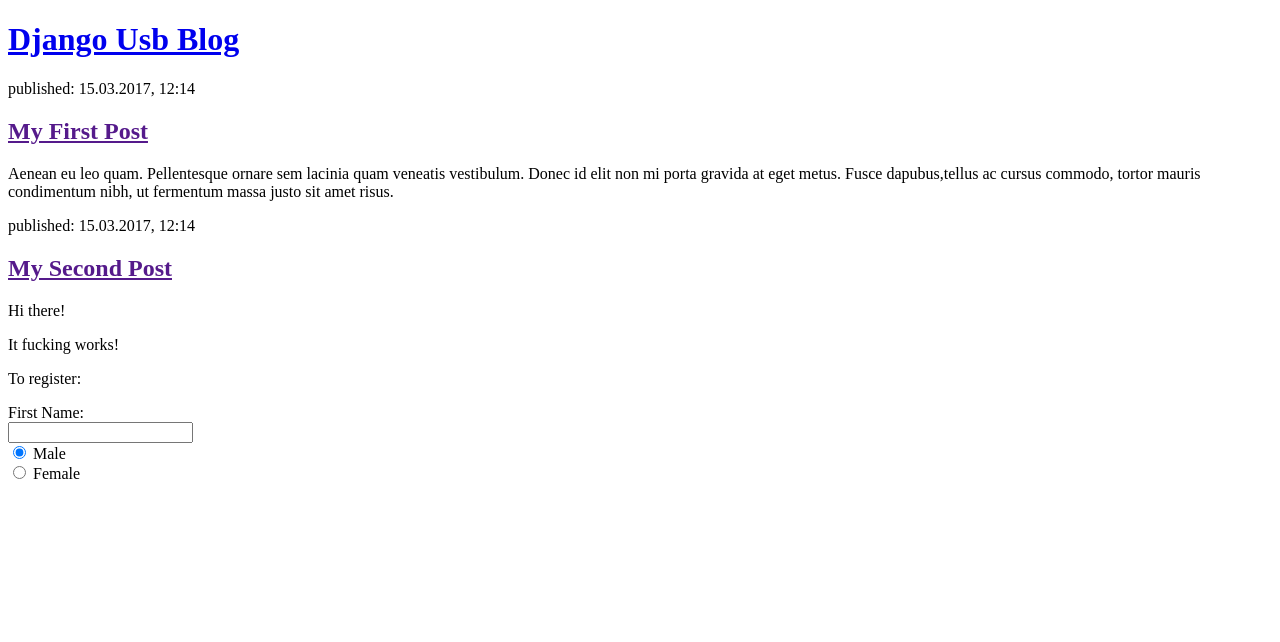
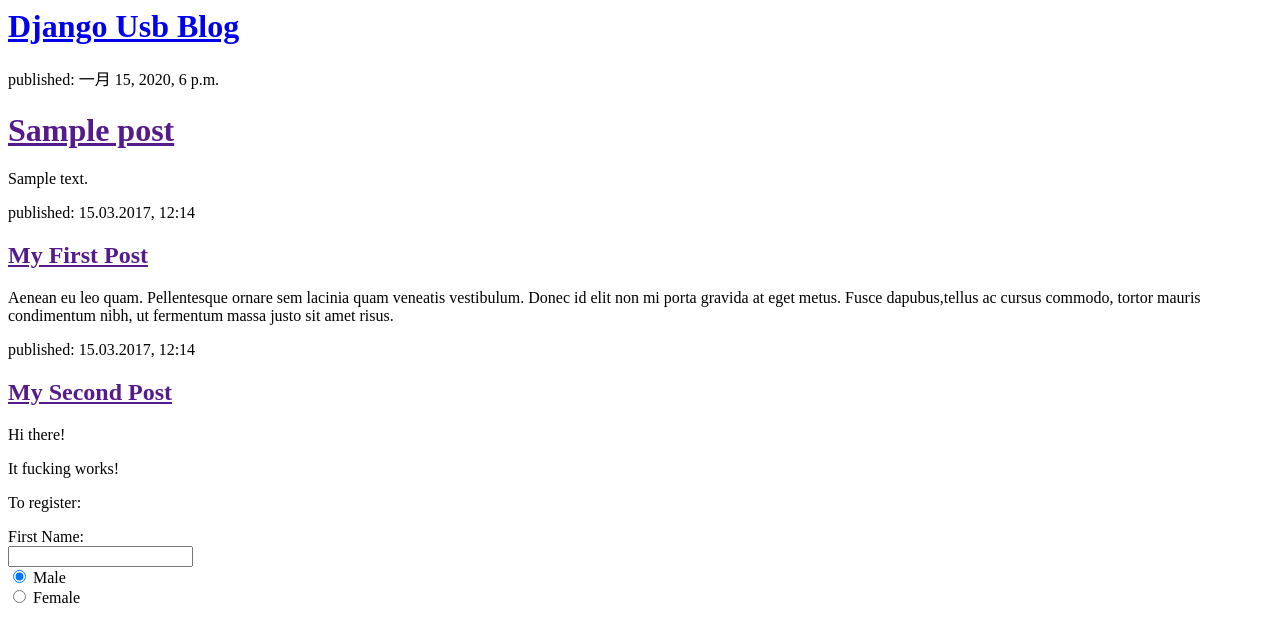
Before and after one commit to jacky96623/my-first-blog, a Django app: template blog/templates/blog/post_list.html in a window 1280 px wide. Shown: the top 642 px of the page. Run offline with Django 3.2, Linux system fonts and the light colour scheme; the template is opened without the code that fills it: values that come from a table or form of the project are taken from there, others are empty; tables that the repository leaves empty hold one stand-in row (values such as "Sample post").

Commit message:
Modified templates to display posts from database.

```diff
--- a/blog/templates/blog/post_list.html
+++ b/blog/templates/blog/post_list.html
@@ -1,4 +1,3 @@
-<!DOCTYPE html>
 <html>
 	<head>
 		<title>Usb's Blog</title>
@@ -7,6 +6,14 @@
 		<div>
 			<h1><a href="/">Django Usb Blog</a></h1>
 		</div>
+
+		{% for post in posts %}
+			<div>
+				<p>published: {{ post.published_date }}</p>
+				<h1><a href = "">{{ post.title }}</a></h1>
+				<p>{{ post.text|linebreaksbr }}</p>
+			</div>
+		{% endfor %}
 
 		<div>
 			<p> published: 15.03.2017, 12:14</p>
--- a/blog/views.py
+++ b/blog/views.py
@@ -1,4 +1,7 @@
 from django.shortcuts import render
+from django.utils import timezone
+from .models import Post
 
 def post_list(request):
-	return render(request, 'blog/post_list.html', {})
+	posts = Post.objects.filter(published_date__lte = timezone.now()).order_by('published_date')
+	return render(request, 'blog/post_list.html', {'posts': posts})
```
